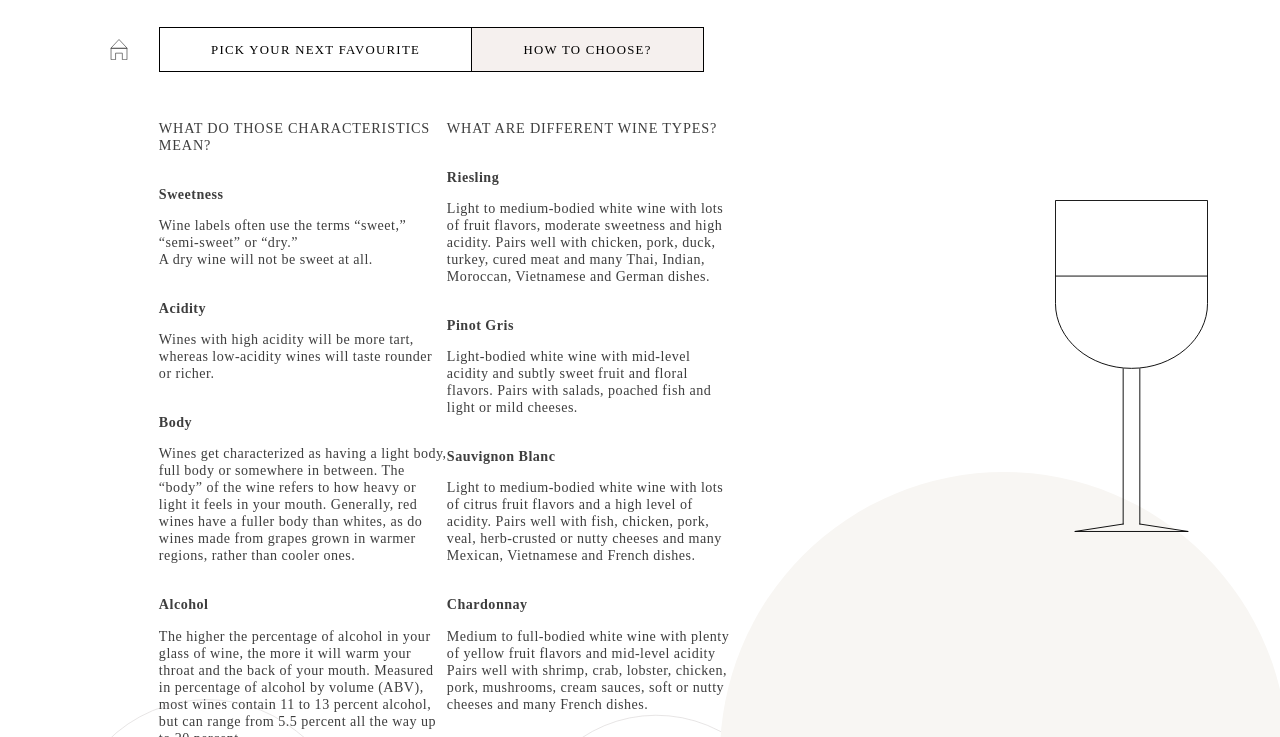
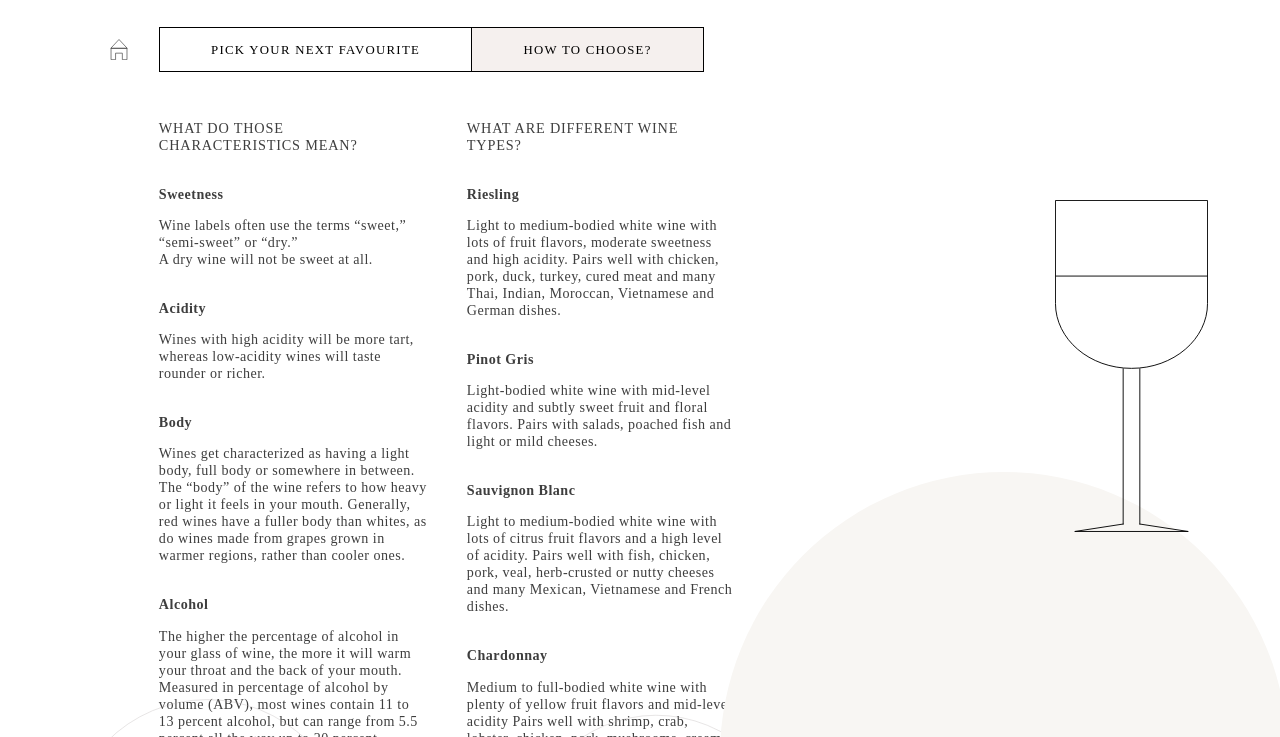
Before and after one commit to julialendzion/wineful, a plain HTML site: page descriptions.html in a window 1280 px wide. Shown: the part 63-800 px from the top of the page. Drawn offline with Linux system fonts and the light colour scheme; a web font is replaced by a local one.

Commit message:
grid-gap-descriptions

```diff
--- a/css/descriptions.css
+++ b/css/descriptions.css
@@ -10,6 +10,7 @@ main {
   background-color: #fff;
   display: grid;
   grid-template-columns: 1fr 1fr;
+  grid-column-gap: 40px;
 }
 
 li {
```
